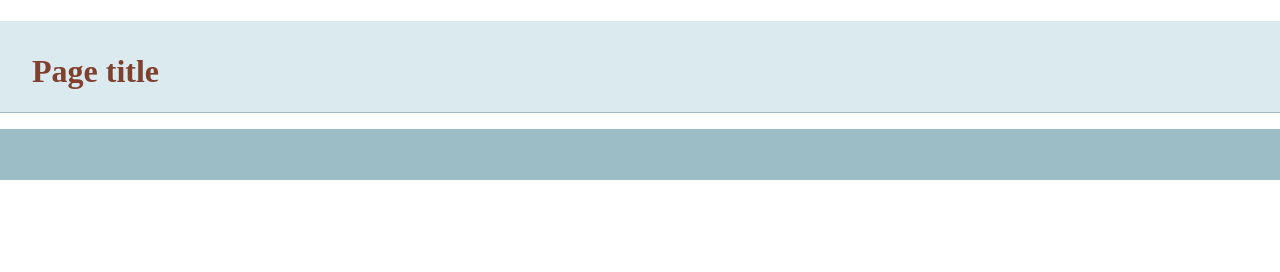
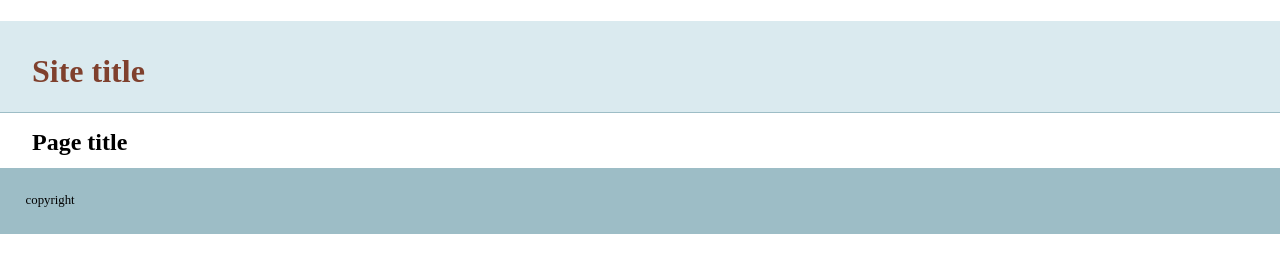
Before and after one commit to NikolicStevan/ste1, a plain HTML site: page index.html in a window 1280 px wide. Drawn offline with nearby package versions, Linux system fonts and the light colour scheme.

Commit message:
add more info

```diff
--- a/index.html
+++ b/index.html
@@ -14,13 +14,15 @@
     </head>
     <body>
     <header>
-	<h1>Page title</h1>
+	<h1>Site title</h1>
     </header>
     <nav id="pageNav">
     </nav>
     <main>
+	<h2>Page title</h2>
     </main>
     <footer>
+	copyright
     </footer>
         <script>
 //use the modernizr load to load up external scripts. This will load the scripts asynchronously, but the order listed matters. Although it will load all scripts in parallel, it will execute them in the order listed
```
